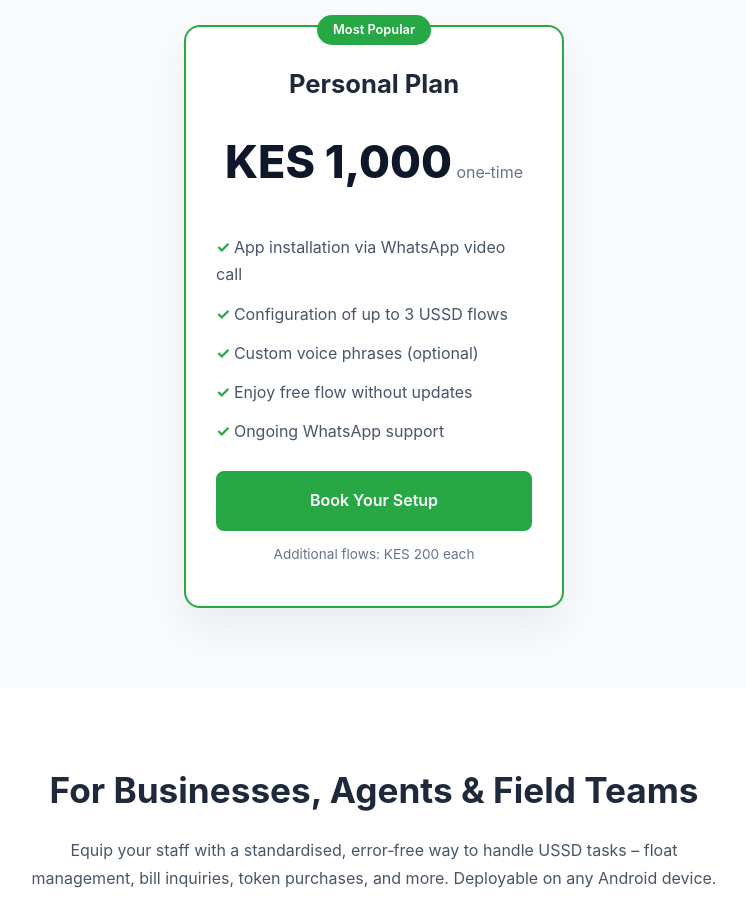
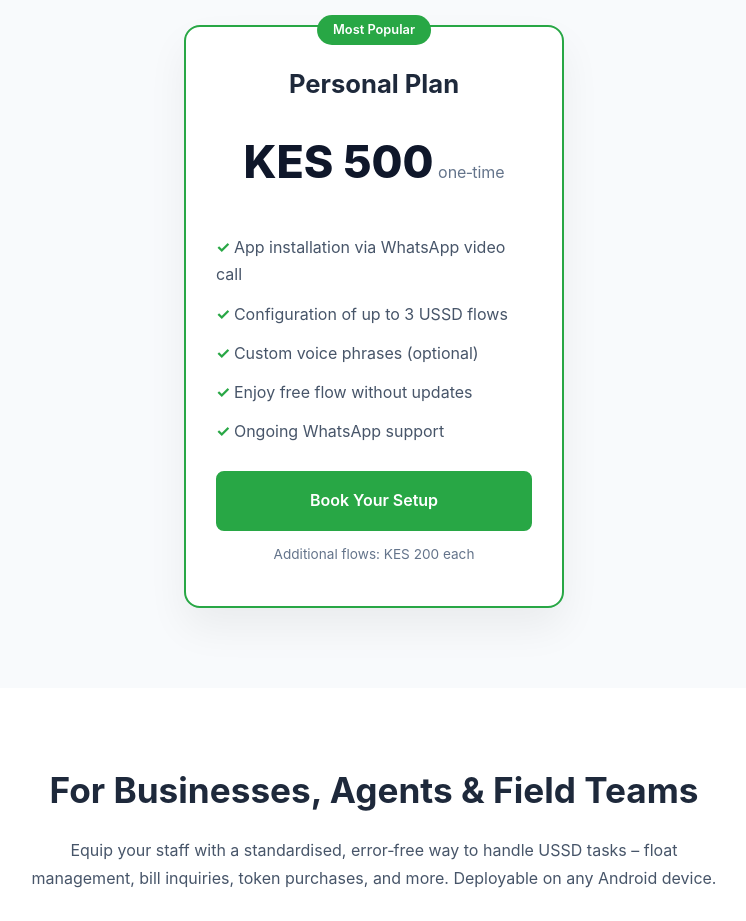
Before and after one commit to Veritas-Technology-Solutions/ussd-assistant-site, a plain HTML site: page index.html in a window 1280 px wide. Shown: the part 1860-2781 px from the top of the page, without its empty margins (266-1012 px from the left). Drawn offline with Linux system fonts and the light colour scheme.

Commit message:
Update index.html

```diff
--- a/index.html
+++ b/index.html
@@ -160,7 +160,7 @@
             <div class="pricing-grid">
                 <div class="pricing-card popular">
                     <h3>Personal Plan</h3>
-                    <div class="price">KES 1,000<span> one‑time</span></div>
+                    <div class="price">KES 500<span> one‑time</span></div>
                     <ul class="features-list">
                         <li>App installation via WhatsApp video call</li>
                         <li>Configuration of up to 3 USSD flows</li>
```
